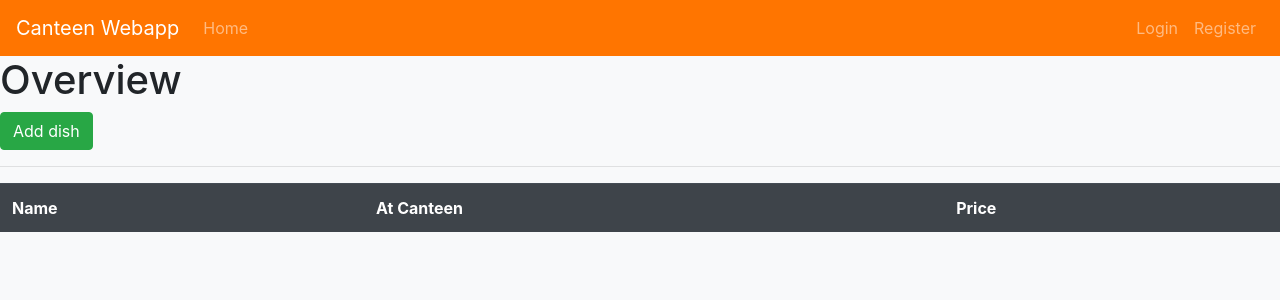
After one commit to sheep167/CSCI3100_canteen_webapp, a Flask app: template canteen/templates/admin_dishes.html in a window 1280 px wide. The commit adds this page. Shown: the top 300 px of the page. Run offline with Flask 2, Linux system fonts and the light colour scheme; the template is opened without the code that fills it, so the values that code supplies are empty; some libraries are stand-ins or nearby versions.

Commit message:
Set up the dishes tab for one canteen.

```diff
--- a/canteen/models.py
+++ b/canteen/models.py
@@ -61,9 +61,9 @@ class Canteen:
 
 
 class Dishes:
-    def __init__(self, name, in_canteen, price, ingredients, image_file_name):
+    def __init__(self, name, at_canteen, price, ingredients, image_file_name):
         self.name: str = name
-        self.in_canteen: ObjectId = in_canteen
+        self.at_canteen: ObjectId = at_canteen
         self.price: float = price
         self.ingredients: List[str] = ingredients
         self.rating: Union[int, None] = None  # Average rating is updated on every comment
@@ -75,7 +75,7 @@ class Dishes:
 
 class Order:
     def __init__(self, created_time, created_by_user, created_at_canteen, food, total_price):
-        self.created_time: datetime.datetime = created_time
+        self.created_at_time: datetime.datetime = created_time
         self.created_by_user: ObjectId = created_by_user
         self.created_at_canteen: ObjectId = created_at_canteen
         self.food: List[ObjectId] = food
--- a/canteen/templates/admin_canteens.html
+++ b/canteen/templates/admin_canteens.html
@@ -1,8 +1,8 @@
 {% extends 'base.html' %}
-{% set active_page = "canteen" %}
+{% set active_page = "canteens" %}
 
 {% block title %}
-    Admin Page - Users Overview
+    Admin Page - Canteens Overview
 {% endblock %}
 
 {% block content %}
@@ -20,6 +20,7 @@
         <td>{{canteen.name}}</td>
         <td>{{canteen.open_at}}</td>
         <td>{{canteen.close_at}}</td>
+        <td><a href="/overview/canteens/{{canteen._id}}/dishes" class="btn btn-info">Dishes</a></td>
         <td><a href="/edit/canteens/{{canteen._id}}" class="btn btn-primary">Edit</a></td>
         <td><a href="/delete/canteens/{{canteen._id}}" class="btn btn-danger">Delete</a></td>
       </tr>
--- a/canteen/templates/admin_comments.html
+++ b/canteen/templates/admin_comments.html
@@ -1,8 +1,8 @@
 {% extends 'base.html' %}
-{% set active_page = "comment" %}
+{% set active_page = "comments" %}
 
 {% block title %}
-    Admin Page - Users Overview
+    Admin Page - Comments Overview
 {% endblock %}
 
 {% block content %}
--- /dev/null
+++ b/canteen/templates/admin_dishes.html
@@ -0,0 +1,28 @@
+{% extends 'base.html' %}
+{% set active_page = "dishes" %}
+
+{% block title %}
+    Admin Page - Dishes Overview
+{% endblock %}
+
+{% block content %}
+  <h1>Overview</h1>
+  <a class="btn btn-success" href="/add/canteens/{{canteen_id}}/dishes">Add dish</a>
+  <hr>
+  <table class="table table-striped table-dark">
+    <tr>
+      <th>Name</th>
+      <th>At Canteen</th>
+      <th>Price</th>
+    </tr>
+    {% for dish in dishes %}
+      <tr>
+        <td>{{dish.name}}</td>
+        <td>{{dish.at_canteen}}</td>
+        <td>{{dish.price}}</td>
+        <td><a href="/edit/canteens/{{canteen_id}}/dishes" class="btn btn-primary">Edit</a></td>
+        <td><a href="/delete/canteens/{{canteen_id}}/dishes" class="btn btn-danger">Delete</a></td>
+      </tr>
+    {% endfor %}
+  </table>
+{% endblock %}
--- a/canteen/templates/admin_users.html
+++ b/canteen/templates/admin_users.html
@@ -1,5 +1,5 @@
 {% extends 'base.html' %}
-{% set active_page = "user" %}
+{% set active_page = "users" %}
 
 {% block title %}
     Admin Page - Users Overview
--- a/canteen/templates/base.html
+++ b/canteen/templates/base.html
@@ -34,13 +34,13 @@
                   </li>
                   {% if current_user.is_authenticated %}
                     {% if current_user.auth_type == 0 %}
-                  <li class="{{'nav-item active' if active_page == 'user' else 'nav-item'}}">
+                  <li class="{{'nav-item active' if active_page == 'users' else 'nav-item'}}">
                       <a class="nav-link" href="/overview/users">Users</a>
                   </li>
-                  <li class="{{'nav-item active' if active_page == 'canteen' else 'nav-item'}}">
+                  <li class="{{'nav-item active' if active_page == 'canteens' else 'nav-item'}}">
                     <a class="nav-link" href="/overview/canteens">Canteens</a>
                   </li>
-                  <li class="{{'nav-item active' if active_page == 'comment' else 'nav-item'}}">
+                  <li class="{{'nav-item active' if active_page == 'comments' else 'nav-item'}}">
                     <a class="nav-link" href="/overview/comments">Comments</a>
                   </li>
                   {% else %}
```
Also changed, not shown: canteen/admin.py (+42 -30 lines).
